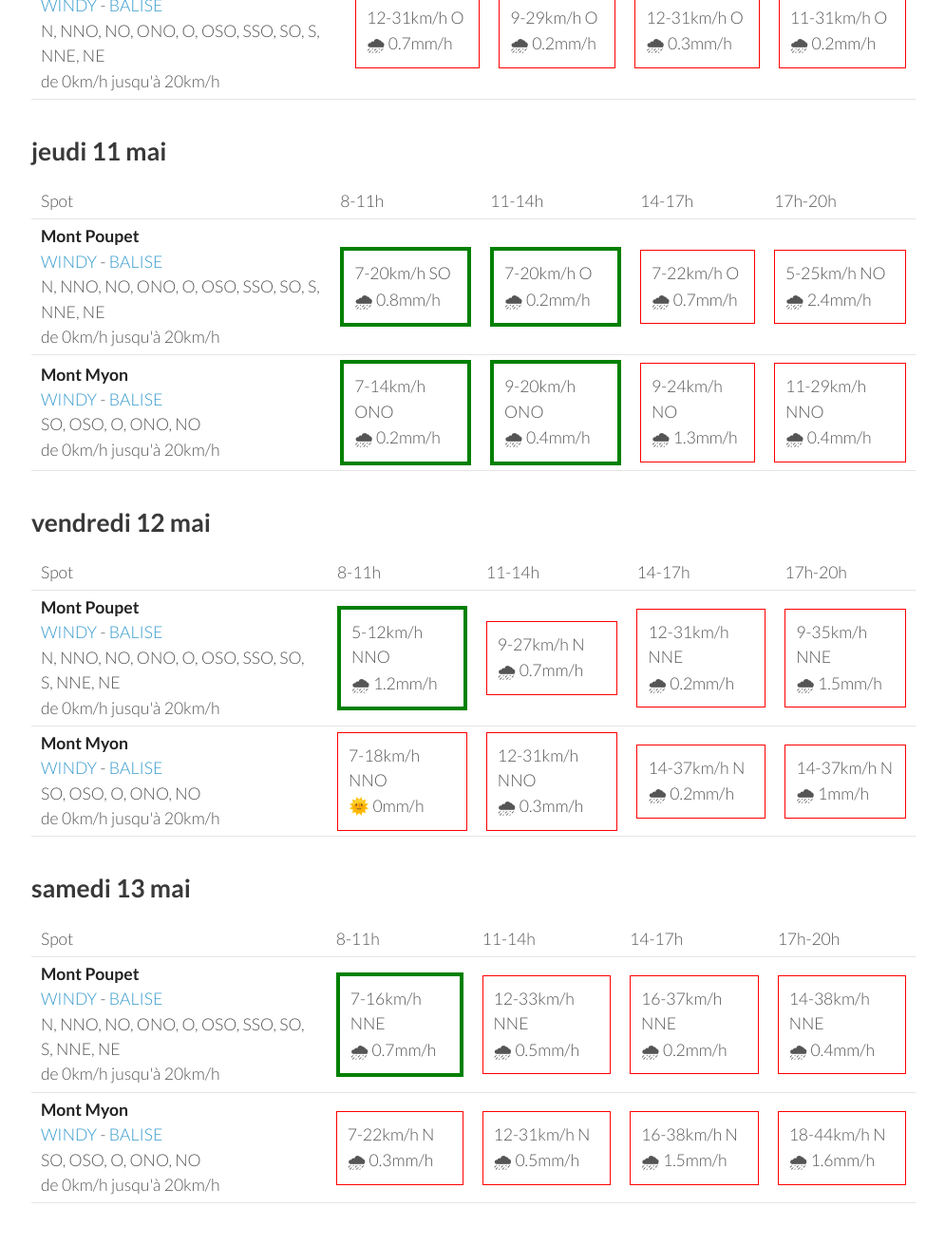
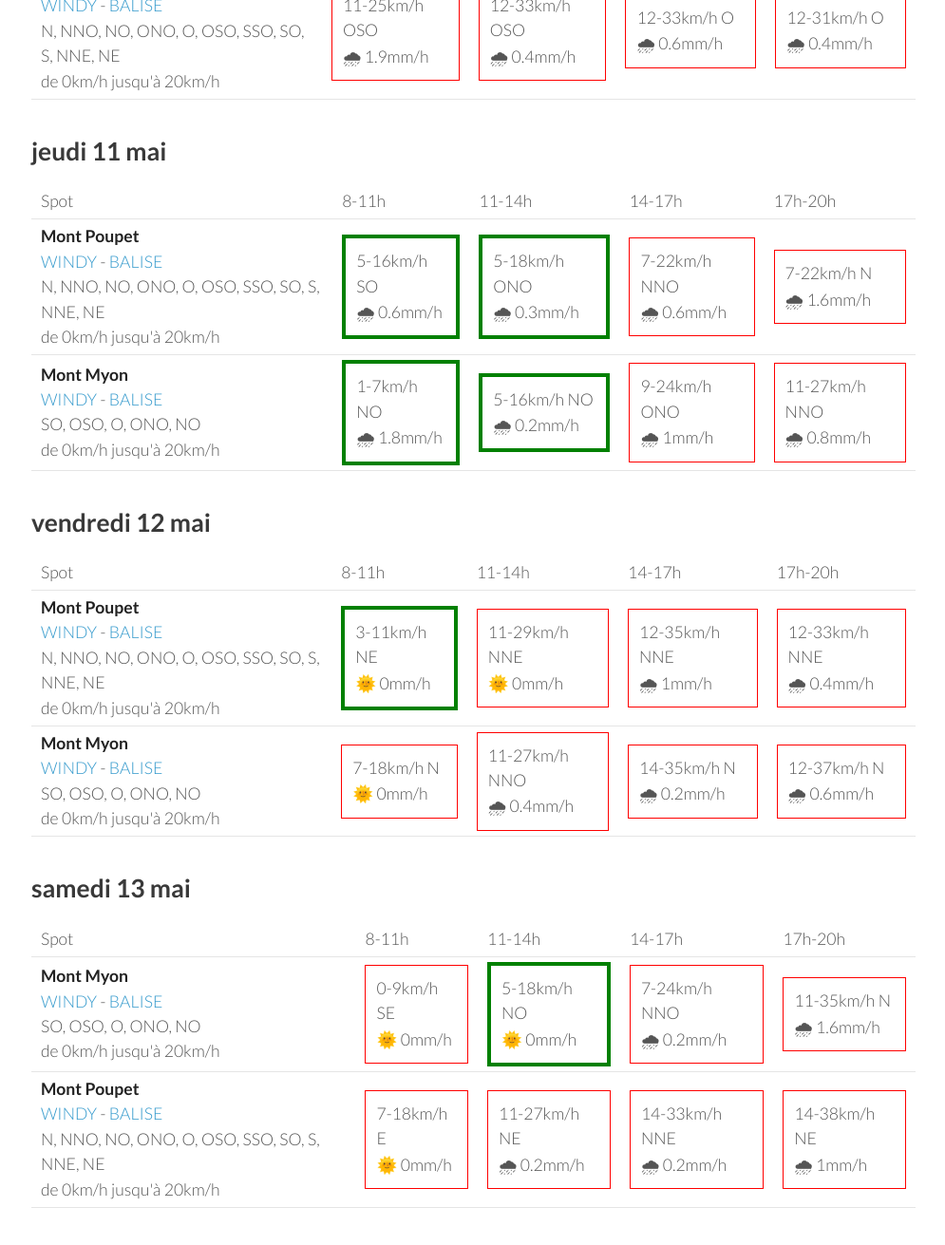
Before and after one commit to parapente-dans-le-nord/parapente-dans-le-nord.github.io, a Jekyll site: the page built from jura.markdown, in a window 1280 px wide and 1400 px high, scrolled down 1298 px. Shown: the top 1311 px of the window at 95% size, without its empty margins (25-1020 px from the left). Built offline with Jekyll 4.4.1, drawn with Linux system fonts in a browser that asks for light colours; some of the changed text lies outside the part shown.

Commit message:
update index.markdown

```diff
--- a/jura.markdown
+++ b/jura.markdown
@@ -25,18 +25,18 @@ page mise à jour le lundi 08 mai 17:20
         <td><strong>Mont Poupet</strong><br><a href="https://windy.com/46.970/5.876?46.541,5.876,8">WINDY</a> - <span class=""><a href="http://www.balisemeteo.com/balise.php?idBalise=92">BALISE</a> </span><br> <span class="vent-favorable">N, NNO, NO, ONO, O, OSO, SSO, SO, S, NNE, NE</span><br><span class="force-vent">de 0km/h jusqu'à 20km/h</span> </td>
 
             <td><div class="not-flyable"><p>0-0km/h NA</p><p>🌧️ 0mm/h</p></div></td>
-            <td><div class="flyable"><p>5-14km/h NNO</p><p>🌧 0.3mm/h</p></div></td>
-            <td><div class="flyable"><p>7-20km/h ONO</p><p>🌧 0mm/h</p></div></td>
-            <td><div class="not-flyable"><p>5-22km/h NO</p><p>🌧 0mm/h</p></div></td>
+            <td><div class="not-flyable"><p>0-0km/h NA</p><p>🌧️ 0mm/h</p></div></td>
+            <td><div class="not-flyable"><p>0-0km/h NA</p><p>🌧️ 0mm/h</p></div></td>
+            <td><div class="not-flyable"><p>9-22km/h NNO</p><p>🌧 0.8mm/h</p></div></td>
 
     </tr>
 <tr>
         <td><strong>Mont Myon</strong><br><a href="https://windy.com/46.331/5.397?45.898,5.394,8,m:eWoagj8">WINDY</a> - <span class=""><a href="http://www.balisemeteo.com/balise.php?idBalise=70">BALISE</a> </span><br> <span class="vent-favorable">SO, OSO, O, ONO, NO</span><br><span class="force-vent">de 0km/h jusqu'à 20km/h</span> </td>
 
             <td><div class="not-flyable"><p>0-0km/h NA</p><p>🌧️ 0mm/h</p></div></td>
-            <td><div class="not-flyable"><p>5-14km/h NNO</p><p>🌞 0mm/h</p></div></td>
-            <td><div class="not-flyable"><p>7-22km/h NNO</p><p>🌞 0mm/h</p></div></td>
-            <td><div class="not-flyable"><p>9-22km/h N</p><p>🌞 0mm/h</p></div></td>
+            <td><div class="not-flyable"><p>0-0km/h NA</p><p>🌧️ 0mm/h</p></div></td>
+            <td><div class="not-flyable"><p>0-0km/h NA</p><p>🌧️ 0mm/h</p></div></td>
+            <td><div class="not-flyable"><p>9-24km/h NNO</p><p>🌞 0mm/h</p></div></td>
 
     </tr>
 
@@ -56,22 +56,22 @@ page mise à jour le lundi 08 mai 17:20
       <td>17h-20h</td>
     </tr>
 <tr>
-        <td><strong>Mont Poupet</strong><br><a href="https://windy.com/46.970/5.876?46.541,5.876,8">WINDY</a> - <span class=""><a href="http://www.balisemeteo.com/balise.php?idBalise=92">BALISE</a> </span><br> <span class="vent-favorable">N, NNO, NO, ONO, O, OSO, SSO, SO, S, NNE, NE</span><br><span class="force-vent">de 0km/h jusqu'à 20km/h</span> </td>
+        <td><strong>Mont Myon</strong><br><a href="https://windy.com/46.331/5.397?45.898,5.394,8,m:eWoagj8">WINDY</a> - <span class=""><a href="http://www.balisemeteo.com/balise.php?idBalise=70">BALISE</a> </span><br> <span class="vent-favorable">SO, OSO, O, ONO, NO</span><br><span class="force-vent">de 0km/h jusqu'à 20km/h</span> </td>
 
-            <td><div class="flyable"><p>3-9km/h S</p><p>🌞 0mm/h</p></div></td>
-            <td><div class="flyable"><p>5-14km/h S</p><p>🌞 0mm/h</p></div></td>
-            <td><div class="not-flyable"><p>9-25km/h OSO</p><p>🌧 0.5mm/h</p></div></td>
-            <td><div class="not-flyable"><p>11-35km/h SO</p><p>🌧 6mm/h</p></div></td>
+            <td><div class="flyable"><p>1-1km/h SO</p><p>🌞 0mm/h</p></div></td>
+            <td><div class="flyable"><p>5-16km/h OSO</p><p>🌞 0mm/h</p></div></td>
+            <td><div class="not-flyable"><p>9-22km/h SO</p><p>🌞 0mm/h</p></div></td>
+            <td><div class="not-flyable"><p>11-24km/h O</p><p>🌧 3.8mm/h</p></div></td>
 
 
     </tr>
 <tr>
-        <td><strong>Mont Myon</strong><br><a href="https://windy.com/46.331/5.397?45.898,5.394,8,m:eWoagj8">WINDY</a> - <span class=""><a href="http://www.balisemeteo.com/balise.php?idBalise=70">BALISE</a> </span><br> <span class="vent-favorable">SO, OSO, O, ONO, NO</span><br><span class="force-vent">de 0km/h jusqu'à 20km/h</span> </td>
+        <td><strong>Mont Poupet</strong><br><a href="https://windy.com/46.970/5.876?46.541,5.876,8">WINDY</a> - <span class=""><a href="http://www.balisemeteo.com/balise.php?idBalise=92">BALISE</a> </span><br> <span class="vent-favorable">N, NNO, NO, ONO, O, OSO, SSO, SO, S, NNE, NE</span><br><span class="force-vent">de 0km/h jusqu'à 20km/h</span> </td>
 
-            <td><div class="not-flyable"><p>1-7km/h SSO</p><p>🌞 0mm/h</p></div></td>
-            <td><div class="flyable"><p>7-16km/h OSO</p><p>🌞 0mm/h</p></div></td>
-            <td><div class="not-flyable"><p>9-24km/h SO</p><p>🌞 0mm/h</p></div></td>
-            <td><div class="not-flyable"><p>9-24km/h O</p><p>🌧 7mm/h</p></div></td>
+            <td><div class="not-flyable"><p>5-11km/h SSE</p><p>🌞 0mm/h</p></div></td>
+            <td><div class="flyable"><p>5-14km/h SSO</p><p>🌞 0mm/h</p></div></td>
+            <td><div class="not-flyable"><p>9-27km/h OSO</p><p>🌞 0mm/h</p></div></td>
+            <td><div class="not-flyable"><p>16-35km/h O</p><p>🌧 4.9mm/h</p></div></td>
 
 
     </tr>
@@ -94,20 +94,20 @@ page mise à jour le lundi 08 mai 17:20
 <tr>
         <td><strong>Mont Myon</strong><br><a href="https://windy.com/46.331/5.397?45.898,5.394,8,m:eWoagj8">WINDY</a> - <span class=""><a href="http://www.balisemeteo.com/balise.php?idBalise=70">BALISE</a> </span><br> <span class="vent-favorable">SO, OSO, O, ONO, NO</span><br><span class="force-vent">de 0km/h jusqu'à 20km/h</span> </td>
 
-            <td><div class="not-flyable"><p>12-31km/h NO</p><p>🌧 2.1mm/h</p></div></td>
-            <td><div class="not-flyable"><p>9-29km/h NO</p><p>🌧 0.4mm/h</p></div></td>
-            <td><div class="not-flyable"><p>11-27km/h NO</p><p>🌧 0.7mm/h</p></div></td>
-            <td><div class="not-flyable"><p>9-27km/h ONO</p><p>🌧 0.3mm/h</p></div></td>
+            <td><div class="not-flyable"><p>7-24km/h O</p><p>🌧 0.4mm/h</p></div></td>
+            <td><div class="not-flyable"><p>9-33km/h ONO</p><p>🌧 0.2mm/h</p></div></td>
+            <td><div class="not-flyable"><p>11-29km/h ONO</p><p>🌧 0.4mm/h</p></div></td>
+            <td><div class="not-flyable"><p>11-29km/h ONO</p><p>🌧 0.2mm/h</p></div></td>
 
 
     </tr>
 <tr>
         <td><strong>Mont Poupet</strong><br><a href="https://windy.com/46.970/5.876?46.541,5.876,8">WINDY</a> - <span class=""><a href="http://www.balisemeteo.com/balise.php?idBalise=92">BALISE</a> </span><br> <span class="vent-favorable">N, NNO, NO, ONO, O, OSO, SSO, SO, S, NNE, NE</span><br><span class="force-vent">de 0km/h jusqu'à 20km/h</span> </td>
 
-            <td><div class="not-flyable"><p>12-31km/h O</p><p>🌧 0.7mm/h</p></div></td>
-            <td><div class="not-flyable"><p>9-29km/h O</p><p>🌧 0.2mm/h</p></div></td>
-            <td><div class="not-flyable"><p>12-31km/h O</p><p>🌧 0.3mm/h</p></div></td>
-            <td><div class="not-flyable"><p>11-31km/h O</p><p>🌧 0.2mm/h</p></div></td>
+            <td><div class="not-flyable"><p>11-25km/h OSO</p><p>🌧 1.9mm/h</p></div></td>
+            <td><div class="not-flyable"><p>12-33km/h OSO</p><p>🌧 0.4mm/h</p></div></td>
+            <td><div class="not-flyable"><p>12-33km/h O</p><p>🌧 0.6mm/h</p></div></td>
+            <td><div class="not-flyable"><p>12-31km/h O</p><p>🌧 0.4mm/h</p></div></td>
 
 
     </tr>
@@ -130,20 +130,20 @@ page mise à jour le lundi 08 mai 17:20
 <tr>
         <td><strong>Mont Poupet</strong><br><a href="https://windy.com/46.970/5.876?46.541,5.876,8">WINDY</a> - <span class=""><a href="http://www.balisemeteo.com/balise.php?idBalise=92">BALISE</a> </span><br> <span class="vent-favorable">N, NNO, NO, ONO, O, OSO, SSO, SO, S, NNE, NE</span><br><span class="force-vent">de 0km/h jusqu'à 20km/h</span> </td>
 
-            <td><div class="flyable"><p>7-20km/h SO</p><p>🌧 0.8mm/h</p></div></td>
-            <td><div class="flyable"><p>7-20km/h O</p><p>🌧 0.2mm/h</p></div></td>
-            <td><div class="not-flyable"><p>7-22km/h O</p><p>🌧 0.7mm/h</p></div></td>
-            <td><div class="not-flyable"><p>5-25km/h NO</p><p>🌧 2.4mm/h</p></div></td>
+            <td><div class="flyable"><p>5-16km/h SO</p><p>🌧 0.6mm/h</p></div></td>
+            <td><div class="flyable"><p>5-18km/h ONO</p><p>🌧 0.3mm/h</p></div></td>
+            <td><div class="not-flyable"><p>7-22km/h NNO</p><p>🌧 0.6mm/h</p></div></td>
+            <td><div class="not-flyable"><p>7-22km/h N</p><p>🌧 1.6mm/h</p></div></td>
 
 
     </tr>
 <tr>
         <td><strong>Mont Myon</strong><br><a href="https://windy.com/46.331/5.397?45.898,5.394,8,m:eWoagj8">WINDY</a> - <span class=""><a href="http://www.balisemeteo.com/balise.php?idBalise=70">BALISE</a> </span><br> <span class="vent-favorable">SO, OSO, O, ONO, NO</span><br><span class="force-vent">de 0km/h jusqu'à 20km/h</span> </td>
 
-            <td><div class="flyable"><p>7-14km/h ONO</p><p>🌧 0.2mm/h</p></div></td>
-            <td><div class="flyable"><p>9-20km/h ONO</p><p>🌧 0.4mm/h</p></div></td>
-            <td><div class="not-flyable"><p>9-24km/h NO</p><p>🌧 1.3mm/h</p></div></td>
-            <td><div class="not-flyable"><p>11-29km/h NNO</p><p>🌧 0.4mm/h</p></div></td>
+            <td><div class="flyable"><p>1-7km/h NO</p><p>🌧 1.8mm/h</p></div></td>
+            <td><div class="flyable"><p>5-16km/h NO</p><p>🌧 0.2mm/h</p></div></td>
+            <td><div class="not-flyable"><p>9-24km/h ONO</p><p>🌧 1mm/h</p></div></td>
+            <td><div class="not-flyable"><p>11-27km/h NNO</p><p>🌧 0.8mm/h</p></div></td>
 
 
     </tr>
@@ -166,20 +166,20 @@ page mise à jour le lundi 08 mai 17:20
 <tr>
         <td><strong>Mont Poupet</strong><br><a href="https://windy.com/46.970/5.876?46.541,5.876,8">WINDY</a> - <span class=""><a href="http://www.balisemeteo.com/balise.php?idBalise=92">BALISE</a> </span><br> <span class="vent-favorable">N, NNO, NO, ONO, O, OSO, SSO, SO, S, NNE, NE</span><br><span class="force-vent">de 0km/h jusqu'à 20km/h</span> </td>
 
-            <td><div class="flyable"><p>5-12km/h NNO</p><p>🌧 1.2mm/h</p></div></td>
-            <td><div class="not-flyable"><p>9-27km/h N</p><p>🌧 0.7mm/h</p></div></td>
-            <td><div class="not-flyable"><p>12-31km/h NNE</p><p>🌧 0.2mm/h</p></div></td>
-            <td><div class="not-flyable"><p>9-35km/h NNE</p><p>🌧 1.5mm/h</p></div></td>
+            <td><div class="flyable"><p>3-11km/h NE</p><p>🌞 0mm/h</p></div></td>
+            <td><div class="not-flyable"><p>11-29km/h NNE</p><p>🌞 0mm/h</p></div></td>
+            <td><div class="not-flyable"><p>12-35km/h NNE</p><p>🌧 1mm/h</p></div></td>
+            <td><div class="not-flyable"><p>12-33km/h NNE</p><p>🌧 0.4mm/h</p></div></td>
 
 
     </tr>
 <tr>
         <td><strong>Mont Myon</strong><br><a href="https://windy.com/46.331/5.397?45.898,5.394,8,m:eWoagj8">WINDY</a> - <span class=""><a href="http://www.balisemeteo.com/balise.php?idBalise=70">BALISE</a> </span><br> <span class="vent-favorable">SO, OSO, O, ONO, NO</span><br><span class="force-vent">de 0km/h jusqu'à 20km/h</span> </td>
 
-            <td><div class="not-flyable"><p>7-18km/h NNO</p><p>🌞 0mm/h</p></div></td>
-            <td><div class="not-flyable"><p>12-31km/h NNO</p><p>🌧 0.3mm/h</p></div></td>
-            <td><div class="not-flyable"><p>14-37km/h N</p><p>🌧 0.2mm/h</p></div></td>
-            <td><div class="not-flyable"><p>14-37km/h N</p><p>🌧 1mm/h</p></div></td>
+            <td><div class="not-flyable"><p>7-18km/h N</p><p>🌞 0mm/h</p></div></td>
+            <td><div class="not-flyable"><p>11-27km/h NNO</p><p>🌧 0.4mm/h</p></div></td>
+            <td><div class="not-flyable"><p>14-35km/h N</p><p>🌧 0.2mm/h</p></div></td>
+            <td><div class="not-flyable"><p>12-37km/h N</p><p>🌧 0.6mm/h</p></div></td>
 
 
     </tr>
@@ -200,22 +200,22 @@ page mise à jour le lundi 08 mai 17:20
       <td>17h-20h</td>
     </tr>
 <tr>
-        <td><strong>Mont Poupet</strong><br><a href="https://windy.com/46.970/5.876?46.541,5.876,8">WINDY</a> - <span class=""><a href="http://www.balisemeteo.com/balise.php?idBalise=92">BALISE</a> </span><br> <span class="vent-favorable">N, NNO, NO, ONO, O, OSO, SSO, SO, S, NNE, NE</span><br><span class="force-vent">de 0km/h jusqu'à 20km/h</span> </td>
+        <td><strong>Mont Myon</strong><br><a href="https://windy.com/46.331/5.397?45.898,5.394,8,m:eWoagj8">WINDY</a> - <span class=""><a href="http://www.balisemeteo.com/balise.php?idBalise=70">BALISE</a> </span><br> <span class="vent-favorable">SO, OSO, O, ONO, NO</span><br><span class="force-vent">de 0km/h jusqu'à 20km/h</span> </td>
 
-            <td><div class="flyable"><p>7-16km/h NNE</p><p>🌧 0.7mm/h</p></div></td>
-            <td><div class="not-flyable"><p>12-33km/h NNE</p><p>🌧 0.5mm/h</p></div></td>
-            <td><div class="not-flyable"><p>16-37km/h NNE</p><p>🌧 0.2mm/h</p></div></td>
-            <td><div class="not-flyable"><p>14-38km/h NNE</p><p>🌧 0.4mm/h</p></div></td>
+            <td><div class="not-flyable"><p>0-9km/h SE</p><p>🌞 0mm/h</p></div></td>
+            <td><div class="flyable"><p>5-18km/h NO</p><p>🌞 0mm/h</p></div></td>
+            <td><div class="not-flyable"><p>7-24km/h NNO</p><p>🌧 0.2mm/h</p></div></td>
+            <td><div class="not-flyable"><p>11-35km/h N</p><p>🌧 1.6mm/h</p></div></td>
 
 
     </tr>
 <tr>
-        <td><strong>Mont Myon</strong><br><a href="https://windy.com/46.331/5.397?45.898,5.394,8,m:eWoagj8">WINDY</a> - <span class=""><a href="http://www.balisemeteo.com/balise.php?idBalise=70">BALISE</a> </span><br> <span class="vent-favorable">SO, OSO, O, ONO, NO</span><br><span class="force-vent">de 0km/h jusqu'à 20km/h</span> </td>
+        <td><strong>Mont Poupet</strong><br><a href="https://windy.com/46.970/5.876?46.541,5.876,8">WINDY</a> - <span class=""><a href="http://www.balisemeteo.com/balise.php?idBalise=92">BALISE</a> </span><br> <span class="vent-favorable">N, NNO, NO, ONO, O, OSO, SSO, SO, S, NNE, NE</span><br><span class="force-vent">de 0km/h jusqu'à 20km/h</span> </td>
 
-            <td><div class="not-flyable"><p>7-22km/h N</p><p>🌧 0.3mm/h</p></div></td>
-            <td><div class="not-flyable"><p>12-31km/h N</p><p>🌧 0.5mm/h</p></div></td>
-            <td><div class="not-flyable"><p>16-38km/h N</p><p>🌧 1.5mm/h</p></div></td>
-            <td><div class="not-flyable"><p>18-44km/h N</p><p>🌧 1.6mm/h</p></div></td>
+            <td><div class="not-flyable"><p>7-18km/h E</p><p>🌞 0mm/h</p></div></td>
+            <td><div class="not-flyable"><p>11-27km/h NE</p><p>🌧 0.2mm/h</p></div></td>
+            <td><div class="not-flyable"><p>14-33km/h NNE</p><p>🌧 0.2mm/h</p></div></td>
+            <td><div class="not-flyable"><p>14-38km/h NE</p><p>🌧 1mm/h</p></div></td>
 
 
     </tr>
```
Also changed, not shown: other parts of jura.markdown (+1 -1 lines).
